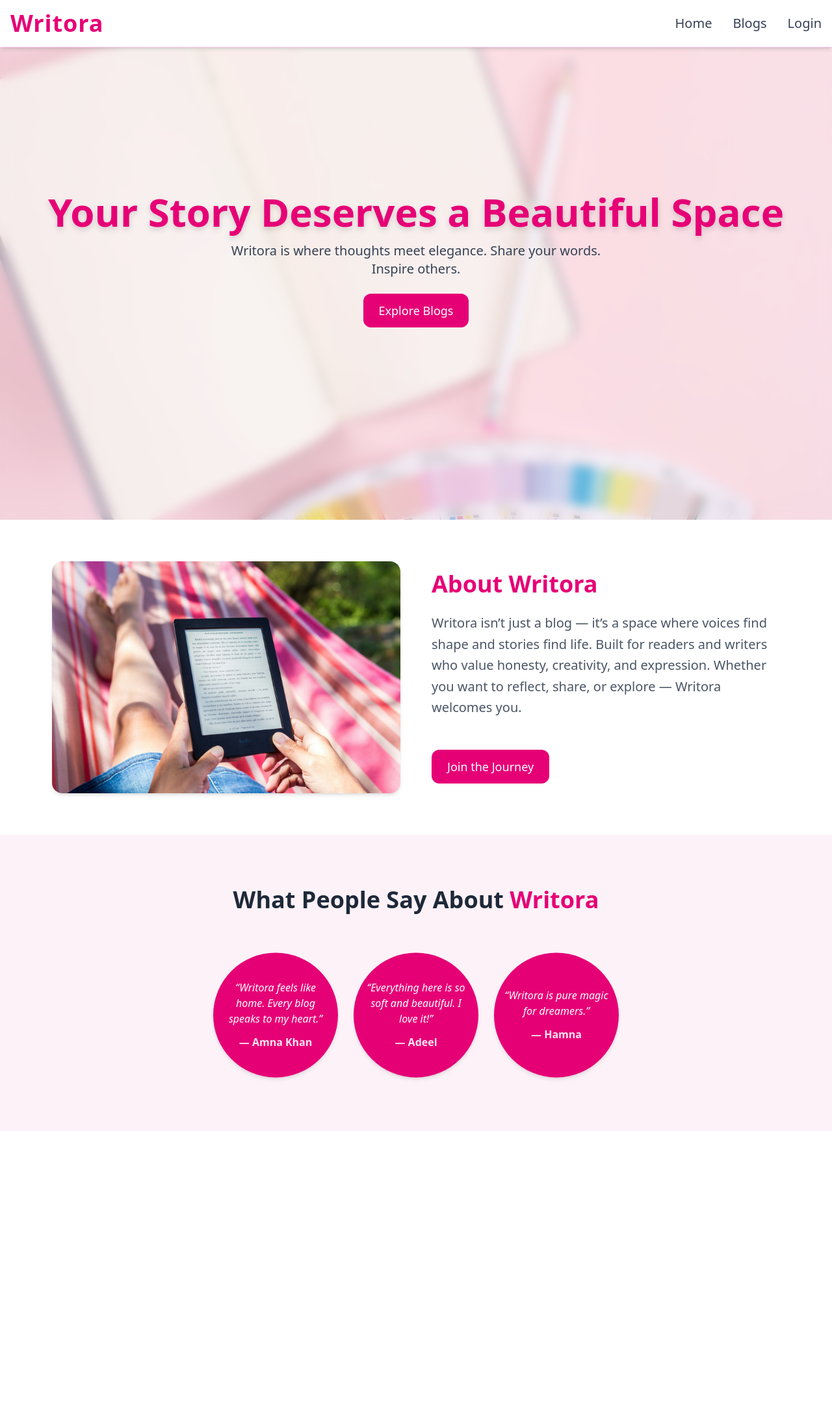
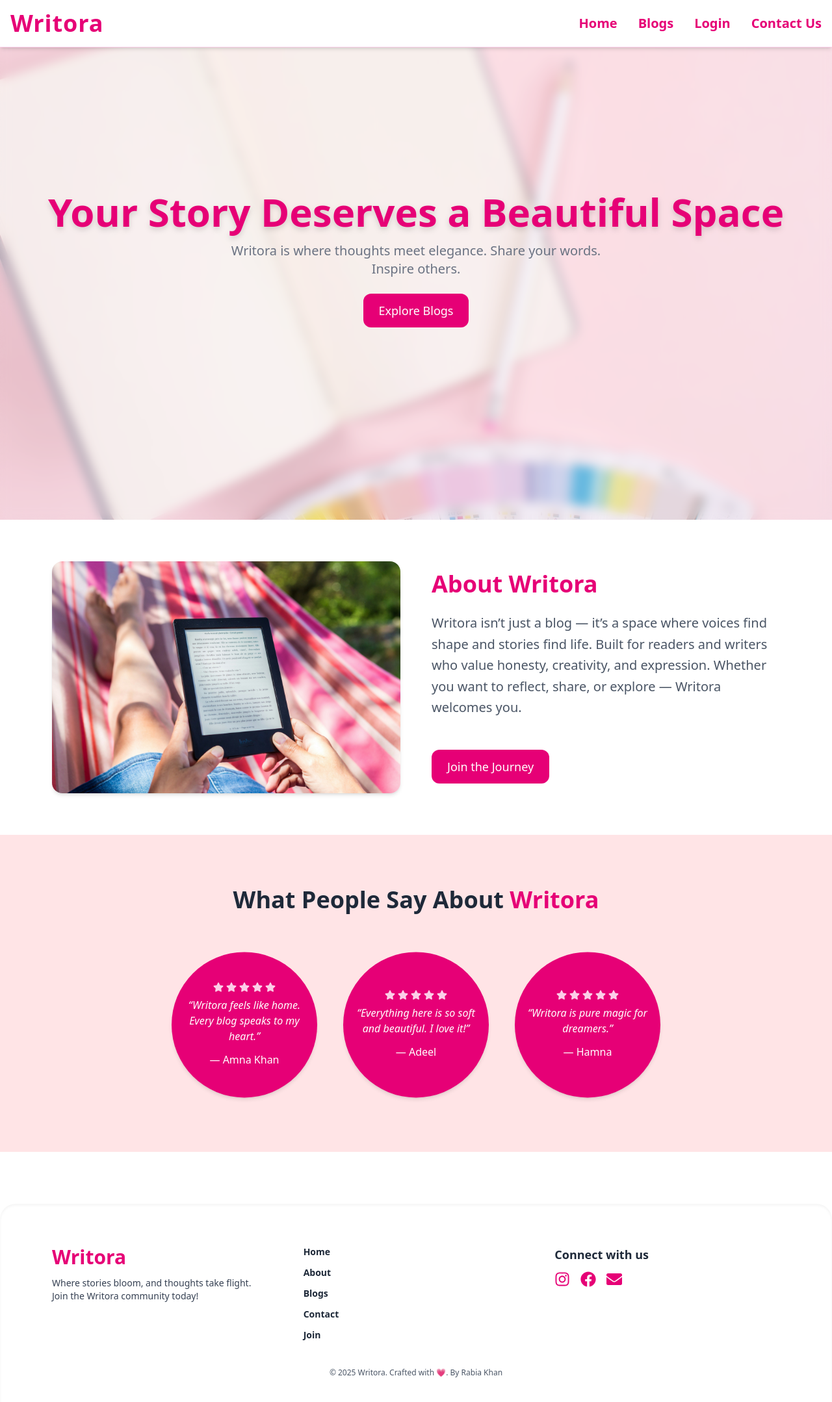
Before and after one commit to RabiaHameedKhan/writora, a React (Vite) app: page / in a window 1280 px wide. Shown: the top 2158 px of the page at 65% size. Before the commit the page ends 1741 px from the top, so only its background shows below. Built offline with nearby package versions, Linux system fonts and the light colour scheme.

Commit message:
Footer design

```diff
--- a/package.json
+++ b/package.json
@@ -12,8 +12,10 @@
   },
   "dependencies": {
     "axios": "^1.11.0",
+    "framer-motion": "^12.23.12",
     "react": "^19.1.0",
     "react-dom": "^19.1.0",
+    "react-icons": "^5.5.0",
     "react-router-dom": "^7.7.1"
   },
   "devDependencies": {
--- a/src/components/AboutSection.jsx
+++ b/src/components/AboutSection.jsx
@@ -1,9 +1,11 @@
 import React from "react";
 import aboutImage from "../assets/aboutImg.jpg";
 import { Link } from "react-router-dom";
+import Animations from "./Animations";
 
 const AboutSection = () => {
   return (
+    <Animations delay={0.2}>
     <section className="w-full bg-white py-16 px-6 md:px-20">
       <div className="max-w-7xl mx-auto grid md:grid-cols-2 gap-12 items-center">
         {/* Image */}
@@ -24,13 +26,14 @@ const AboutSection = () => {
             Whether you want to reflect, share, or explore — Writora welcomes you.
           </p>
            <Link to="/login">
-            <button className="mt-6 px-6 py-3 bg-pink-600 text-white rounded-xl text-lg hover:bg-pink-500 transition duration-300">
+            <button className="mt-6 px-6 py-3 bg-pink-600 text-white rounded-xl text-lg font-medium hover:bg-pink-500 transition duration-300">
               Join the Journey
             </button>
           </Link>
         </div>
       </div>
     </section>
+    </Animations>
   );
 };
 
--- /dev/null
+++ b/src/components/Animations.jsx
@@ -0,0 +1,16 @@
+import { animations, motion } from "framer-motion";
+
+const Animations = ({ children, delay = 0 }) => {
+  return (
+    <motion.div
+      initial={{ opacity: 0, y: 20 }}
+      whileInView={{ opacity: 1, y: 0 }}
+      transition={{ duration: 0.6, delay }}
+      viewport={{ once: true }}
+    >
+      {children}
+    </motion.div>
+  );
+};
+
+export default Animations;
--- /dev/null
+++ b/src/components/Footer.jsx
@@ -0,0 +1,54 @@
+import React from "react";
+import { FaInstagram, FaFacebook, FaEnvelope } from "react-icons/fa";
+import Animations from "./Animations";
+
+const Footer = () => {
+  return (
+    <Animations delay={0.2}>
+    <footer className="bg-white text-gray-800 py-16 px-6 md:px-20 mt-20 rounded-t-3xl shadow-inner">
+      <div className="max-w-6xl mx-auto grid grid-cols-1 md:grid-cols-3 gap-10 items-start">
+
+        {/* Logo & Tagline */}
+        <div>
+          <h2 className="text-3xl font-extrabold text-pink-600">Writora</h2>
+          <p className="mt-3 text-sm text-gray-700 max-w-xs font-medium" >
+            Where stories bloom, and thoughts take flight. Join the Writora community today!
+          </p>
+        </div>
+
+        {/* Navigation Links */}
+        <div className="flex flex-col gap-3 text-sm font-bold">
+          <a href="/" className="hover:text-rose-600 transition">Home</a>
+          <a href="/about" className="hover:text-rose-600 transition">About</a>
+          <a href="/blogs" className="hover:text-rose-600 transition">Blogs</a>
+          <a href="/contact" className="hover:text-rose-600 transition">Contact</a>
+          <a href="/login" className="hover:text-rose-600 transition">Join</a>
+        </div>
+
+        {/* Social Media */}
+        <div>
+          <h3 className="text-lg font-semibold mb-3">Connect with us</h3>
+          <div className="flex gap-4 text-pink-600">
+            <a href="https://instagram.com" target="_blank" rel="noreferrer">
+              <FaInstagram size={24} className="hover:scale-110 transition" />
+            </a>
+            <a href="https://facebook.com" target="_blank" rel="noreferrer">
+              <FaFacebook size={24} className="hover:scale-110 transition" />
+            </a>
+            <a href="mailto:hello@writora.com" className="hover:scale-110 transition">
+              <FaEnvelope size={24} />
+            </a>
+          </div>
+        </div>
+      </div>
+
+      {/* Bottom Text */}
+      <div className="text-center text-xs text-gray-600 mt-10">
+        © {new Date().getFullYear()} Writora. Crafted with 💗. By Rabia Khan
+      </div>
+    </footer>
+    </Animations>
+  );
+};
+
+export default Footer;
--- a/src/components/Herosection.jsx
+++ b/src/components/Herosection.jsx
@@ -2,9 +2,11 @@ import React from "react";
 import { Link } from "react-router-dom";
 
 import heroBg from "../assets/herobg.jpg";
+import Animations from "./Animations";
 
 const HeroSection = () => {
   return (
+    <Animations delay={0.2}>
     <div
       className="relative w-full h-screen bg-cover bg-center"
       style={{ backgroundImage: `url(${heroBg})` }}
@@ -15,11 +17,11 @@ const HeroSection = () => {
           <h1 className="text-4xl md:text-6xl font-bold text-pink-600 drop-shadow-lg">
             Your Story Deserves a Beautiful Space
           </h1>
-          <p className="mt-4 text-xl text-gray-700 max-w-xl mx-auto">
+          <p className="mt-4 text-xl text-gray-500 max-w-xl mx-auto font-medium">
             Writora is where thoughts meet elegance. Share your words. Inspire others.
           </p>
           <Link to="/blogs">
-  <button className="mt-6 px-6 py-3 bg-pink-600 text-white rounded-xl text-lg hover:bg-pink-500 transition duration-300">
+  <button className="mt-6 px-6 py-3 bg-pink-600 font-medium text-white rounded-xl text-lg hover:bg-pink-500 transition duration-300">
     Explore Blogs
   </button>
 </Link>
@@ -27,6 +29,7 @@ const HeroSection = () => {
         </div>
       </div>
     </div>
+    </Animations>
   );
 };
 
--- a/src/components/Navbar.jsx
+++ b/src/components/Navbar.jsx
@@ -12,10 +12,11 @@ const Navbar = () => {
 
 
         {/* Navigation Links */}
-        <div className="hidden md:flex space-x-8 text-xl text-gray-700 font-medium">
-          <Link to="/" className="hover:text-pink-600">Home</Link>
-          <Link to="/blogs" className="hover:text-pink-600">Blogs</Link>
-          <Link to="/login" className="hover:text-pink-600">Login</Link>
+        <div className="hidden md:flex space-x-8 text-xl text-pink-600 font-bold">
+          <Link to="/" className="hover:text-gray-500">Home</Link>
+          <Link to="/blogs" className="hover:text-gray-500">Blogs</Link>
+          <Link to="/login" className="hover:text-gray-500">Login</Link>
+          <Link to="/contact" className="hover:text-gray-500">Contact Us</Link>
 
         </div>
 
--- a/src/components/TestimonialsSection.jsx
+++ b/src/components/TestimonialsSection.jsx
@@ -1,4 +1,5 @@
 import React from "react";
+import { FaStar } from "react-icons/fa";
 
 const testimonials = [
   {
@@ -17,24 +18,30 @@ const testimonials = [
 
 const TestimonialsSection = () => {
   return (
-    <section className="w-full bg-pink-50 py-20 px-6 md:px-20">
+    <section className="w-full bg-rose-100 py-20 px-6 md:px-20">
       <div className="max-w-6xl mx-auto text-center">
         <h2 className="text-4xl font-bold text-gray-800 mb-16">
           What People Say About <span className="text-pink-600">Writora</span>
         </h2>
 
-        <div className="relative flex flex-wrap justify-center gap-6">
+        <div className="relative flex flex-wrap justify-center gap-10">
           {testimonials.map((t, index) => (
             <div
               key={index}
-              className="bg-pink-600 text-white w-48 aspect-square flex flex-col items-center justify-center p-4 rounded-full text-sm sm:text-base shadow-md transition-all duration-300 hover:scale-105 animate-[float_5s_ease-in-out_infinite]"
-
+              className="bg-pink-600 text-white w-56 aspect-square flex flex-col items-center justify-center p-5 rounded-full text-sm sm:text-base shadow-md transition-all duration-300 hover:scale-105 animate-[float_5s_ease-in-out_infinite]"
               style={{
                 transform: `rotate(${index % 2 === 0 ? "-2deg" : "2deg"})`,
               }}
             >
-              <p className="italic">“{t.feedback}”</p>
-              <p className="mt-3 font-semibold text-white/90">— {t.name}</p>
+              {/* ⭐ Light Pink Stars */}
+              <div className="flex gap-1 mb-2 text-pink-200">
+                {[...Array(5)].map((_, i) => (
+                  <FaStar key={i} size={16} />
+                ))}
+              </div>
+
+              <p className="italic font-medium text-center">“{t.feedback}”</p>
+              <p className="mt-3 font-medium text-white">— {t.name}</p>
             </div>
           ))}
         </div>
--- a/src/pages/Home.jsx
+++ b/src/pages/Home.jsx
@@ -2,6 +2,7 @@ import React from 'react'
 import HeroSection from '../components/Herosection'
 import AboutSection from '../components/Aboutsection'
 import TestimonialsSection from '../components/TestimonialsSection'
+import Footer from '../components/Footer'
 
 const Home=()=>{
     return(
@@ -9,6 +10,7 @@ const Home=()=>{
             <HeroSection></HeroSection>
             <AboutSection></AboutSection>
             <TestimonialsSection></TestimonialsSection>
+            <Footer></Footer>
         </>
     )
 }
--- a/src/pages/Login.jsx
+++ b/src/pages/Login.jsx
@@ -1,5 +1,6 @@
 import React, { useState } from 'react';
 import bg from '../assets/loginbg.jpg';
+import Animations from '../components/Animations';
 
 const Login = () => {
   const [email, setEmail] = useState('');
@@ -28,6 +29,7 @@ const Login = () => {
   };
 
   return (
+    <Animations delay= {0.2}>
     <div
       className="min-h-screen bg-cover bg-center flex items-center justify-center px-4 relative"
       style={{
@@ -81,6 +83,7 @@ const Login = () => {
         </p>
       </div>
     </div>
+    </Animations>
   );
 };
 
```
Also changed, not shown: src/pages/Contact.jsx (added), 1 other file (tests, documents, lock files or other folders).
